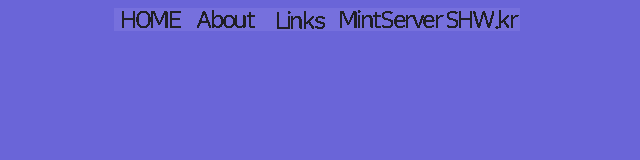
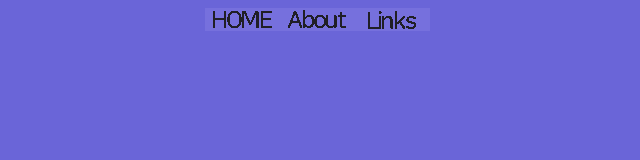
Before and after one commit to HexagonWin/archvega, a plain HTML site: page res/nav.html in a window 1280 px wide. Shown: the whole page, without its empty margins (323-963 px from the left). Drawn offline with Linux system fonts and the light colour scheme.

Commit message:
Update nav.html

```diff
--- a/res/nav.html
+++ b/res/nav.html
@@ -3,6 +3,6 @@
 <title>navbar</title>
 </head>
 <body BGCOLOR="#6a65d8">
-<center><a href="/main.html" target="right"><img SRC="graphic/nav/home.gif" ALT="Home" NOSAVE BORDER=0 height=23 width=75></a><a href="/about/about.html" target="right"><img SRC="graphic/nav/about.gif" ALT="About" NOSAVE BORDER=0 height=23 width=75></a><a href="/links/links.html" target="right"><img SRC="graphic/nav/links.gif" ALT="Links" NOSAVE BORDER=0 height=23 width=75></a><a href="http://mintserver.kr" target="right"><img SRC="graphic/nav/mintserver.gif" ALT="MintServer" NOSAVE BORDER=0 height=23 width=106></a><a href="http://shw.kr" target="right"><img SRC="graphic/nav/shwkr.gif" ALT="Home" NOSAVE BORDER=0 height=23 width=75></a></center>
+<center><a href="/main.html" target="right"><img SRC="graphic/nav/home.gif" ALT="Home" NOSAVE BORDER=0 height=23 width=75></a><a href="/about/about.html" target="right"><img SRC="graphic/nav/about.gif" ALT="About" NOSAVE BORDER=0 height=23 width=75></a><a href="/links/links.html" target="right"><img SRC="graphic/nav/links.gif" ALT="Links" NOSAVE BORDER=0 height=23 width=75></a><!-- <a href="http://mintserver.kr" target="right"><img SRC="graphic/nav/mintserver.gif" ALT="MintServer" NOSAVE BORDER=0 height=23 width=106></a><a href="http://shw.kr" target="right"><img SRC="graphic/nav/shwkr.gif" ALT="Home" NOSAVE BORDER=0 height=23 width=75></a>--></center>
 </body>
 </html>
```
